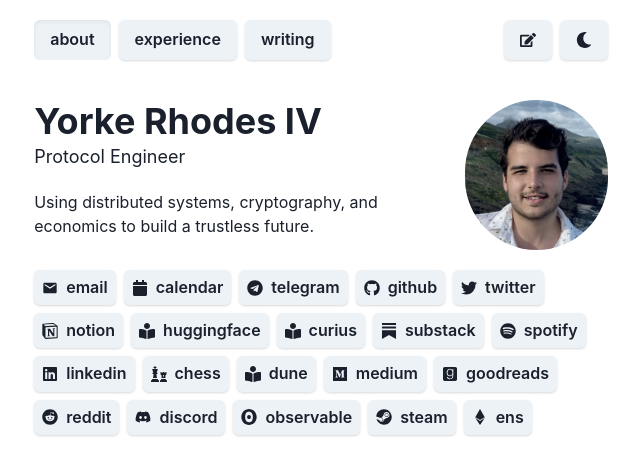
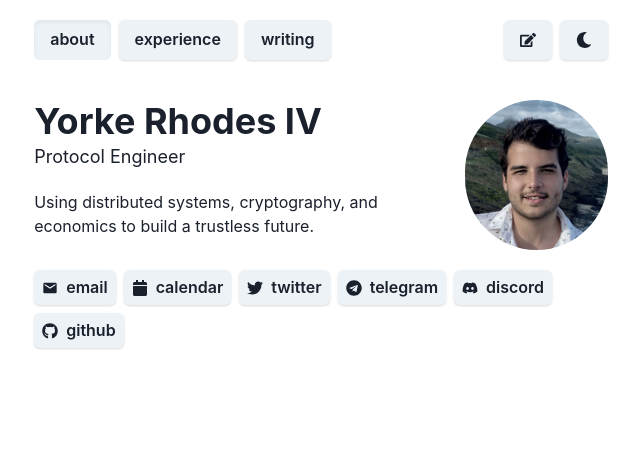
Before and after one commit to yorhodes/website, a Next.js app: page / in a window 1280 px wide. Shown: the top 474 px of the page, without its empty margins (319-959 px from the left). Built offline with nearby package versions, Linux system fonts and the light colour scheme.

Commit message:
Update index.tsx

```diff
--- a/pages/index.tsx
+++ b/pages/index.tsx
@@ -21,7 +21,7 @@ const IndexPage = () => (
   <Box>
     {Bio(bio)}
     <Flex wrap="wrap" gap="2">
-      {links.map(SocialLogoLink)}
+      {selected.map(SocialLogoLink)}
     </Flex>
   </Box>
 );
```
